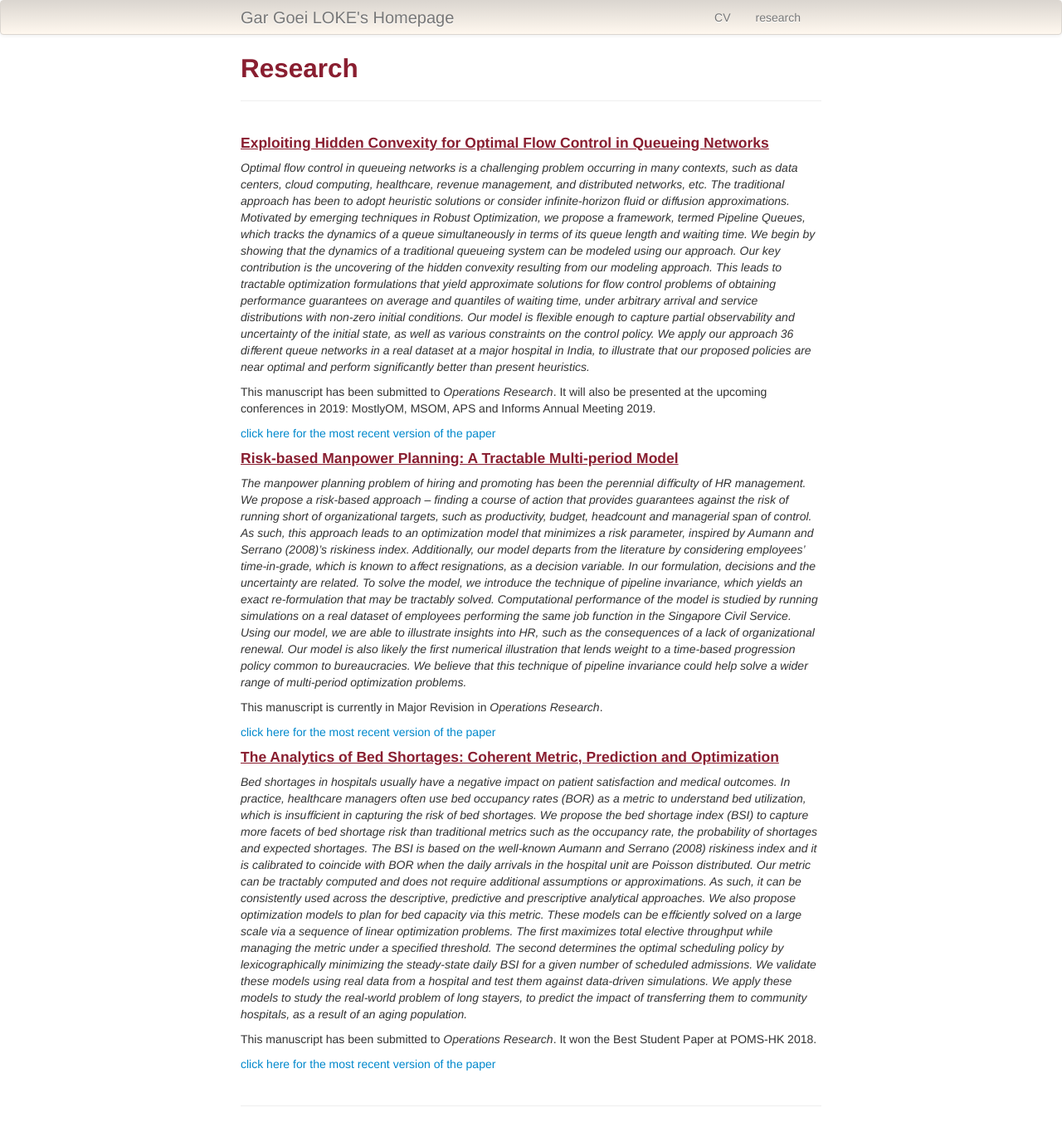
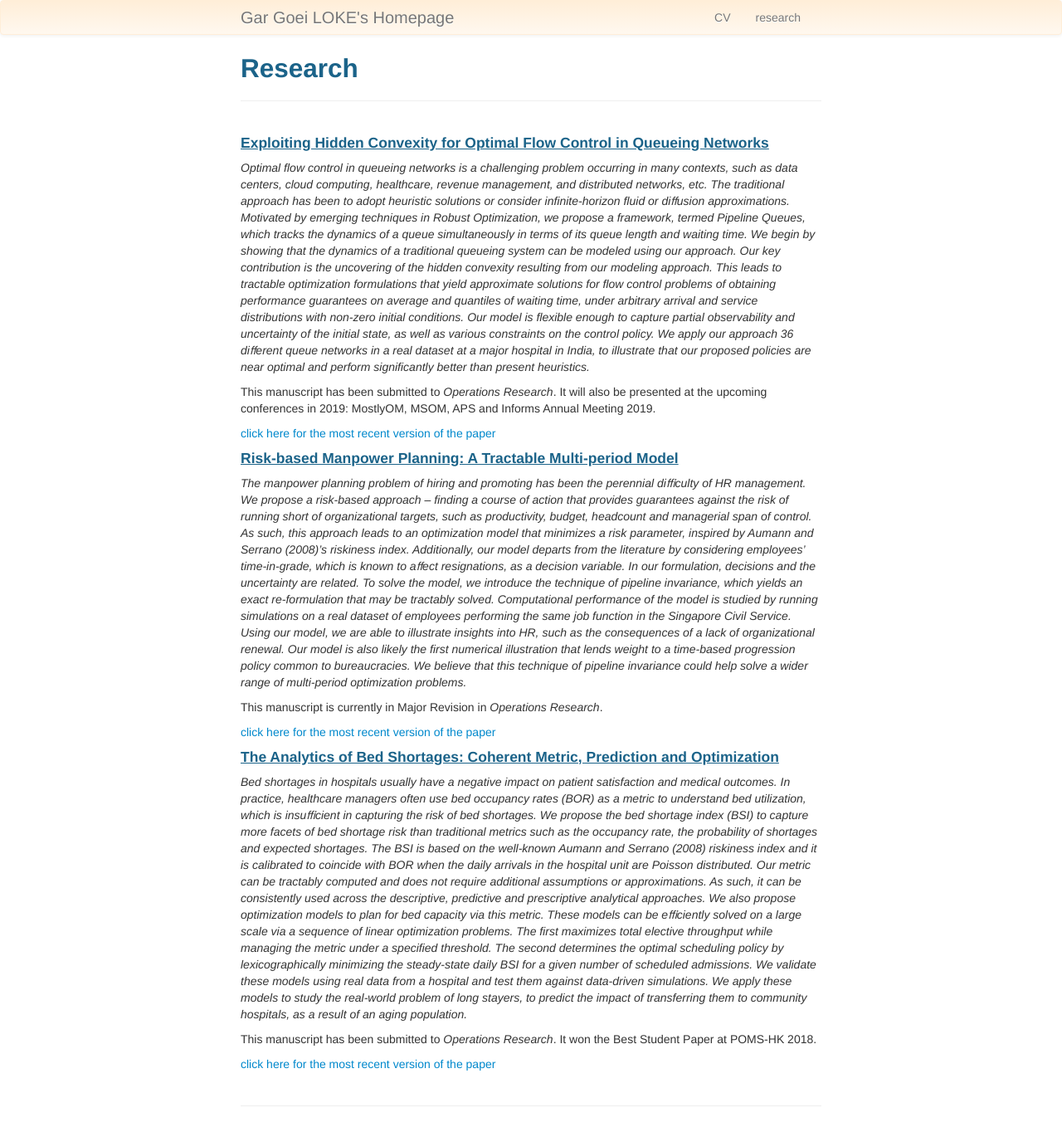
Before and after one commit to gg-ed/gg-ed.github.io, a Jekyll site: the page built from pages/research.md, in a window 1280 px wide. Shown: the whole page at 83% size. Built offline with Jekyll 4.4.1, drawn with Linux system fonts in a browser that asks for light colours.

Commit message:
style update; sun and sea

```diff
--- a/assets/themes/twitter/css/my_custom_css.css
+++ b/assets/themes/twitter/css/my_custom_css.css
@@ -58,7 +58,7 @@ td.right {
 
 
 h1, h2, h3, h4, h5 {
-    color: #891e30;
+    color: #1b6389;
 }
 
 .danger {
@@ -91,13 +91,13 @@ h1, h2, h3, h4, h5 {
     padding-left:20px;
     padding-right:20px;
     background-color:#fafafa;
-    background-image:-moz-linear-gradient(top, #dbd6d0, #fff8ef);
-    background-image:-webkit-gradient(linear, 0 0, 0 100%, from(#dbd6d0), to(#f2f2f2));
-    background-image:-webkit-linear-gradient(top, #dbd6d0, #fff8ef);
-    background-image:-o-linear-gradient(top, #dbd6d0, #fff8ef);
-    background-image:linear-gradient(to bottom, #dbd6d0, #fff8ef);
+    background-image:-moz-linear-gradient(top, #ffeed8, #fff8ef);
+    background-image:-webkit-gradient(linear, 0 0, 0 100%, from(#ffeed8), to(#f2f2f2));
+    background-image:-webkit-linear-gradient(top, #ffeed8, #fff8ef);
+    background-image:-o-linear-gradient(top, #ffeed8, #fff8ef);
+    background-image:linear-gradient(to bottom, #ffeed8, #fff8ef);
     background-repeat:repeat-x;filter:progid:DXImageTransform.Microsoft.gradient(startColorstr='#ffffffff', endColorstr='#fff2f2f2', GradientType=0);
-    border:1px solid #dbd6d0;
+    border:1px solid #ffeed8;
     -webkit-border-radius:4px;
     -moz-border-radius:4px;
     border-radius:4px;
```
